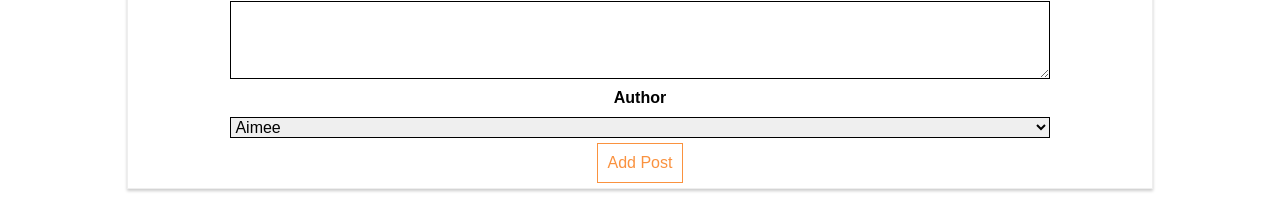
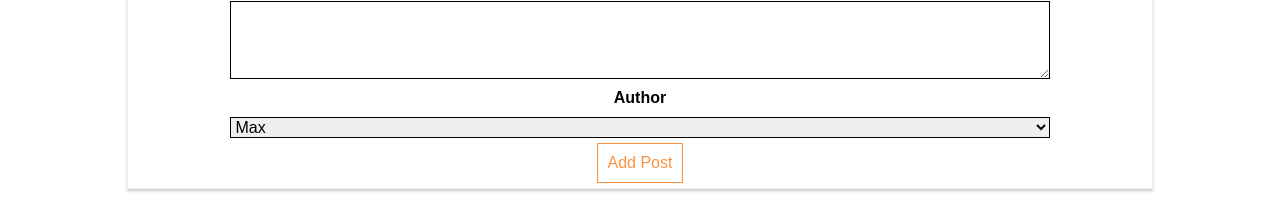
Before and after one commit to Aimeelynnramirez/blog-react-router, a React (Create React App) app: page /new-post in a window 1280 px wide. Shown: the part 246-453 px from the top of the page. Built offline with nearby package versions, Linux system fonts and the light colour scheme.

Commit message:
adding the step by step

```diff
--- a/src/containers/Blog/NewPost/NewPost.js
+++ b/src/containers/Blog/NewPost/NewPost.js
@@ -7,7 +7,7 @@ class NewPost extends Component {
     state = {
         title: '',
         content: '',
-        author: 'Aimee'
+        author: 'Max'
     }
 
     componentDidMount () {
@@ -38,8 +38,6 @@ class NewPost extends Component {
                 <select value={this.state.author} onChange={(event) => this.setState({author: event.target.value})}>
                     <option value="Max">Max</option>
                     <option value="Aimee">Aimee</option>
-                    <option value="Admirer">Admirer</option>
-                    <option value="Anonymous">Anonymous</option>
 
                 </select>
                 <button onClick={this.postDataHandler}>Add Post</button>
--- a/src/containers/Blog/Posts/Posts.js
+++ b/src/containers/Blog/Posts/Posts.js
@@ -17,7 +17,7 @@ class Posts extends Component {
                 const updatedPosts = posts.map(post => {
                     return {
                         ...post,
-                        author: 'Aimee'
+                        author: 'Max'
                     }
                 });
                 this.setState({posts: updatedPosts});
```
